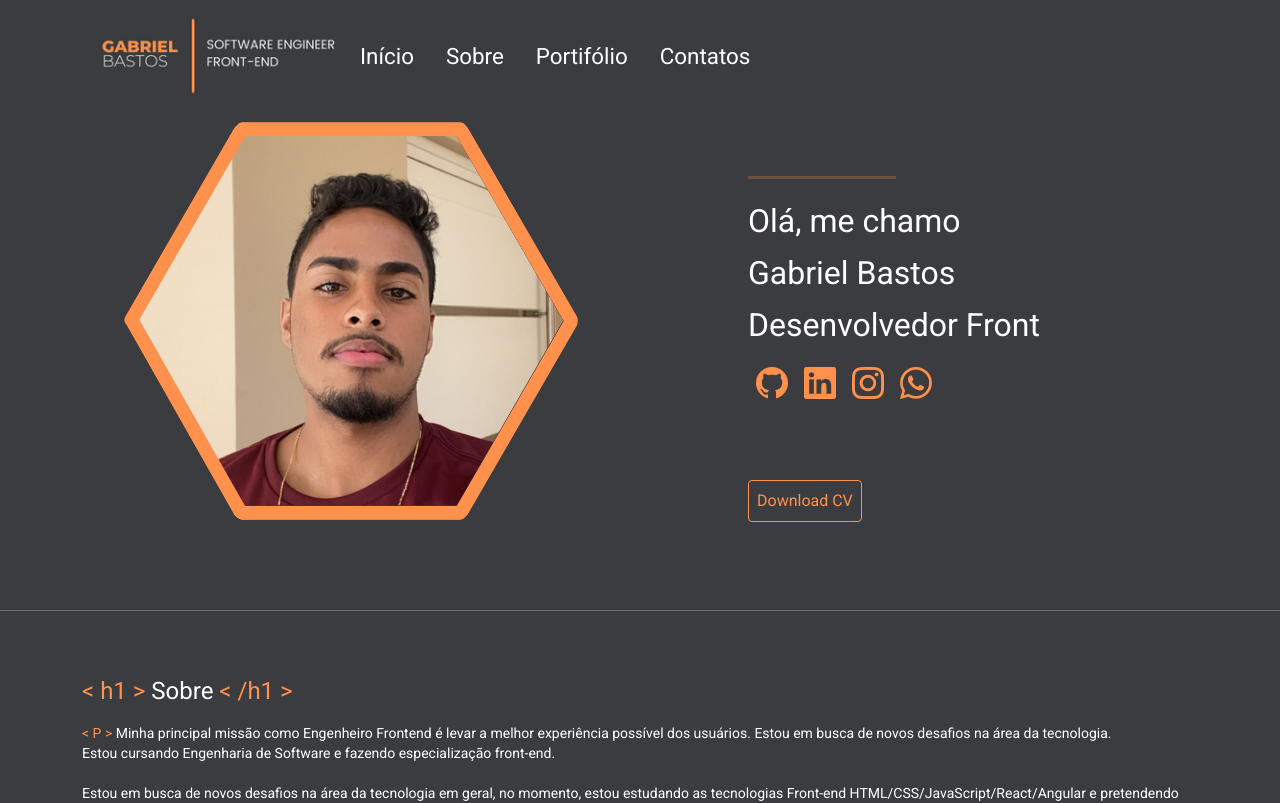
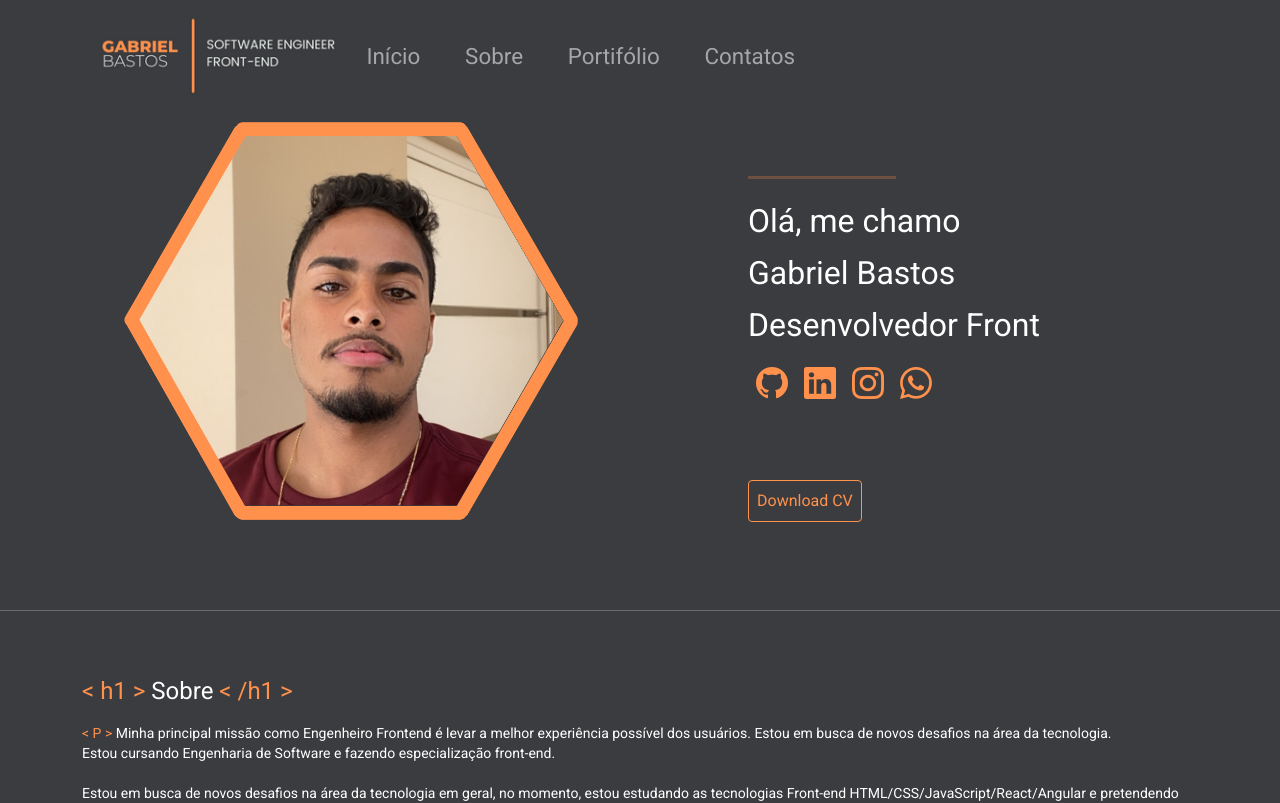
Before and after one commit to devbastos/frontend, an Angular app: page / in a window 1280 px wide. Shown: the top 803 px of the page. Built offline with nearby package versions, Linux system fonts and the light colour scheme.

Commit message:
nav
hover links

```diff
--- a/src/app/components/template/nav/nav.component.css
+++ b/src/app/components/template/nav/nav.component.css
@@ -17,7 +17,7 @@ img {
 
 
 .nav-item {
-    margin:0.5rem;
+    margin:0.9rem;
     font-size: 1.4rem;
     display: flex;
     justify-content: center;
@@ -26,10 +26,9 @@ img {
 .nav-item :hover {
     color: #FF914D;
     height: 0.175rem;
-    text-decoration: underline 3px #ff914d;
     transform: scale(1, 1);
     transition: 0.6s ease;
-    margin:10px;
+    font-size: 1.3rem;
 
 }
 
--- a/src/app/components/template/nav/nav.component.html
+++ b/src/app/components/template/nav/nav.component.html
@@ -19,19 +19,19 @@
                     <ul class="navbar-nav">
 
                         <li class="nav-item home">
-                            <a class="nav-link text-white" href="#home">Início</a>
+                            <a class="nav-link" href="#home">Início</a>
                         </li>
 
                         <li class="nav-item">
-                            <a class="nav-link text-white" href="#sobre">Sobre</a>
+                            <a class="nav-link" href="#sobre">Sobre</a>
                         </li>
 
                         <li class="nav-item">
-                            <a class="nav-link text-white" href="#projetos">Portifólio</a>
+                            <a class="nav-link" href="#projetos">Portifólio</a>
                         </li>
 
                         <li class="nav-item">
-                            <a class="nav-link text-white" href="#contatos">Contatos</a>
+                            <a class="nav-link" href="#contatos">Contatos</a>
                         </li>
 
                     </ul>
```
